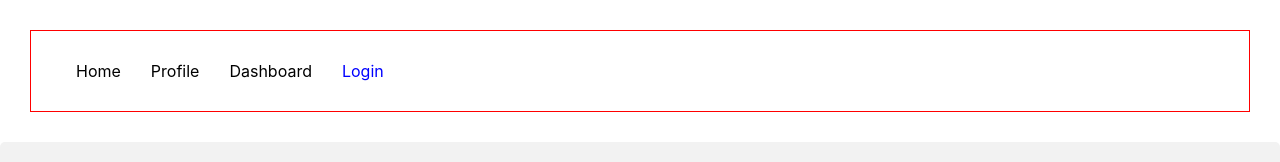
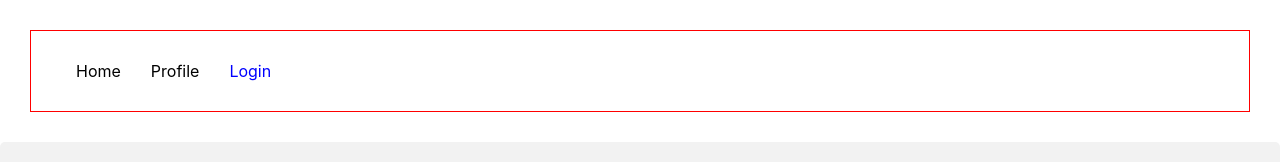
Before and after one commit to denisk13005/formation-udemy-with-auth, a Next.js app: page /login in a window 1280 px wide. Shown: the top 162 px of the page. Built offline with nearby package versions, Linux system fonts and the light colour scheme.

Commit message:
changement du header si auth ok

```diff
--- a/auth/context.js
+++ b/auth/context.js
@@ -39,6 +39,6 @@ export const AuthProvider = ({ children }) => {
   );
 };
 
-export default function useAuth() {
+export function useAuth() {
   return useContext(AuthContext);
 }
--- a/components/Header.jsx
+++ b/components/Header.jsx
@@ -1,9 +1,13 @@
+import { useAuth } from "../auth/context.js"; // pas d'import par defaut !!
 import React from "react";
 import Link from "next/link";
 import { useRouter } from "next/router";
+
 import styles from "../styles/header.module.css";
 
 const Header = () => {
+  const { isAuthenticated, user } = useAuth();
+  console.log(isAuthenticated, user);
   const router = useRouter();
   return (
     <div className={styles.main}>
@@ -21,6 +25,8 @@ const Header = () => {
           Profile
         </span>
       </Link>
+      {isAuthenticated && (
+        <>
           <Link href="/dashboard" passHref>
             <span
               className={
@@ -30,13 +36,20 @@ const Header = () => {
               Dashboard
             </span>
           </Link>
+          <span>Bonjour {user.username}</span>
+        </>
+      )}
+      {!isAuthenticated && (
         <Link href="/login" passHref>
           <span
-          className={router.pathname === "/login" ? styles.active : styles.link}
+            className={
+              router.pathname === "/login" ? styles.active : styles.link
+            }
           >
             Login
           </span>
         </Link>
+      )}
     </div>
   );
 };
--- a/pages/login.jsx
+++ b/pages/login.jsx
@@ -1,6 +1,6 @@
 import React, { useState } from "react";
 import styles from "../styles/login.module.css";
-import useAuth from "../auth/context";
+import { useAuth } from "../auth/context";
 const Login = () => {
   const { login, isAuthenticated } = useAuth();
   console.log(isAuthenticated);
```
Also changed, not shown: 1 other file (tests, documents, lock files or other folders). Lines whose indentation alone changed are shown as unchanged.
